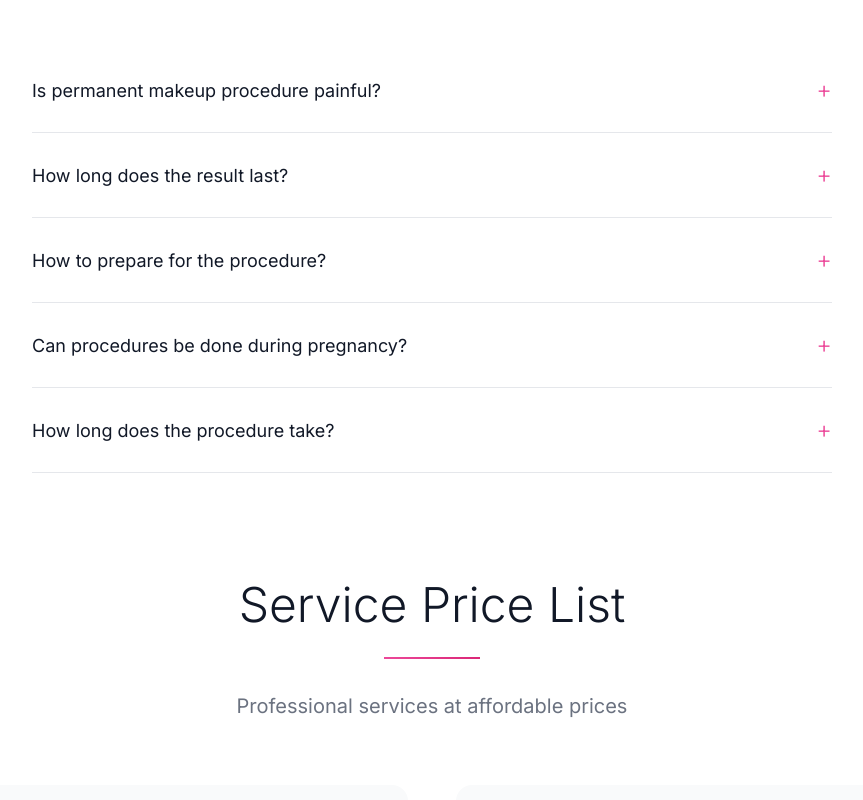
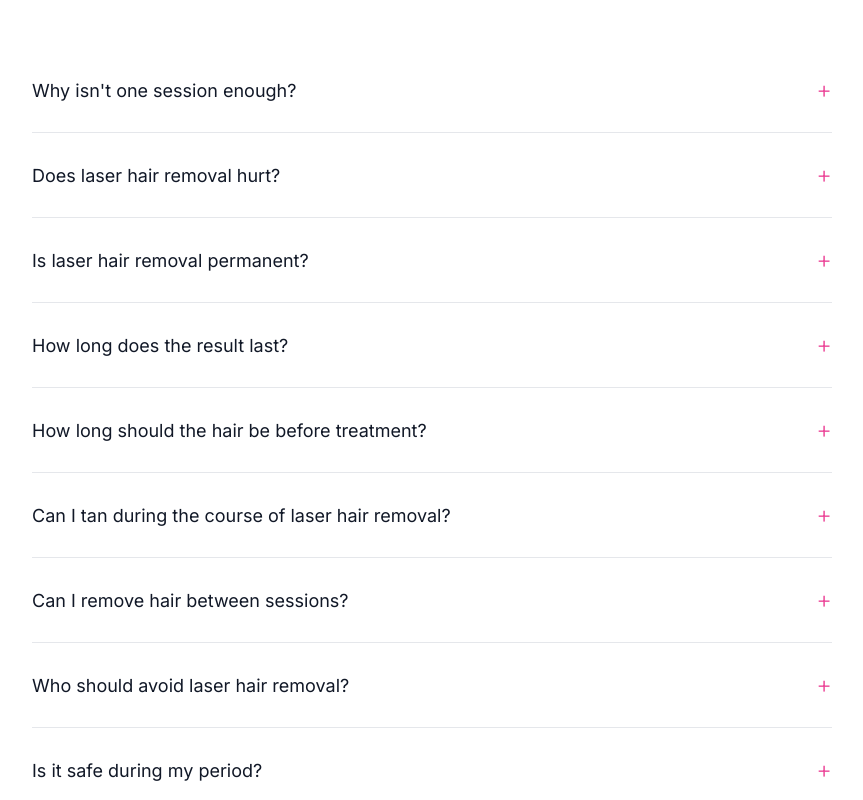
Before and after one commit to taborskiy/n-beauty-studio, a Nuxt app: page / in a window 1280 px wide. Shown: the part 3500-4300 px from the top of the page, without its empty margins (208-1071 px from the left). Built offline with nearby package versions, Linux system fonts and the light colour scheme.

Commit message:
CU-ui-design add new content question

```diff
--- a/pages/index.vue
+++ b/pages/index.vue
@@ -349,7 +349,7 @@
     <section class="faq section">
       <div class="container">
         <div class="faq__header">
-          <h2 class="section__title">Frequently Asked Questions</h2>
+          <h2 class="section__title">Top 10 Questions About Laser Hair Removal</h2>
           <div class="section__divider"></div>
         </div>
         <div class="faq__list">
@@ -567,24 +567,44 @@ const onSlideChange = (swiper) => {
 const activeFaq = ref(null)
 const faqs = ref([
   {
-    question: 'Is permanent makeup procedure painful?',
-    answer: 'During the procedure, quality numbing agents are used, so discomfort is minimal. Most clients feel only light tingling.'
+    question: 'Why isn\'t one session enough?',
+    answer: 'Laser targets only hairs in the active growth phase. Since hair grows in cycles, several sessions (usually 5–10) are needed to treat all phases effectively.'
+  },
+  {
+    question: 'Does laser hair removal hurt?',
+    answer: 'Everyone\'s sensitivity is different. Most clients describe the feeling as a light tingling or gentle warmth. Modern devices include cooling systems, making the treatment as comfortable as possible.'
+  },
+  {
+    question: 'Is laser hair removal permanent?',
+    answer: 'Yes, the laser destroys the hair follicle. However, due to hormonal changes or stress, new hairs may appear over time. These can be easily managed with maintenance sessions.'
   },
   {
     question: 'How long does the result last?',
-    answer: 'Permanent makeup lasts from 1 to 3 years depending on skin type, lifestyle and care. Touch-up is recommended 4-6 weeks after the first procedure.'
+    answer: 'After completing the full course, results last for years. To maintain silky-smooth skin, only 1–2 touch-up sessions per year are usually needed.'
   },
   {
-    question: 'How to prepare for the procedure?',
-    answer: 'A week before the procedure, avoid sun exposure, do not consume alcohol 24 hours before. Detailed recommendations are provided during consultation.'
+    question: 'How long should the hair be before treatment?',
+    answer: 'Before your appointment, simply shave the area 12–24 hours in advance. Avoid waxing, sugaring, or tweezing, as the laser needs the root of the hair to work effectively.'
   },
   {
-    question: 'Can procedures be done during pregnancy?',
-    answer: 'Permanent makeup procedures are not recommended during pregnancy and breastfeeding for safety reasons.'
+    question: 'Can I tan during the course of laser hair removal?',
+    answer: 'It\'s best to avoid tanning and solariums, as they increase the risk of burns or pigmentation. We recommend staying out of direct sun for at least 3 days before and after your session.'
   },
   {
-    question: 'How long does the procedure take?',
-    answer: 'Depending on the type of procedure: eyebrows - 2-3 hours, lips - 2-2.5 hours, eyeliner - 1.5-2 hours. Includes consultation and sketch.'
+    question: 'Can I remove hair between sessions?',
+    answer: 'Yes, but only with a razor. Waxing, sugaring, or tweezing should be avoided, as they remove the follicle that the laser targets.'
+  },
+  {
+    question: 'Who should avoid laser hair removal?',
+    answer: 'Contraindications include pregnancy, cancer, uncontrolled diabetes, severe skin conditions, fresh tan, and taking photosensitizing medications.'
+  },
+  {
+    question: 'Is it safe during my period?',
+    answer: 'Yes, the procedure is allowed. Keep in mind that the bikini area may feel more sensitive during this time, so it\'s often more comfortable to book after your cycle.'
+  },
+  {
+    question: 'Are there any side effects?',
+    answer: 'Mild redness or swelling is a normal reaction that disappears within a few hours. Complications are extremely rare if you follow your specialist\'s aftercare advice.'
   }
 ])
 
```
